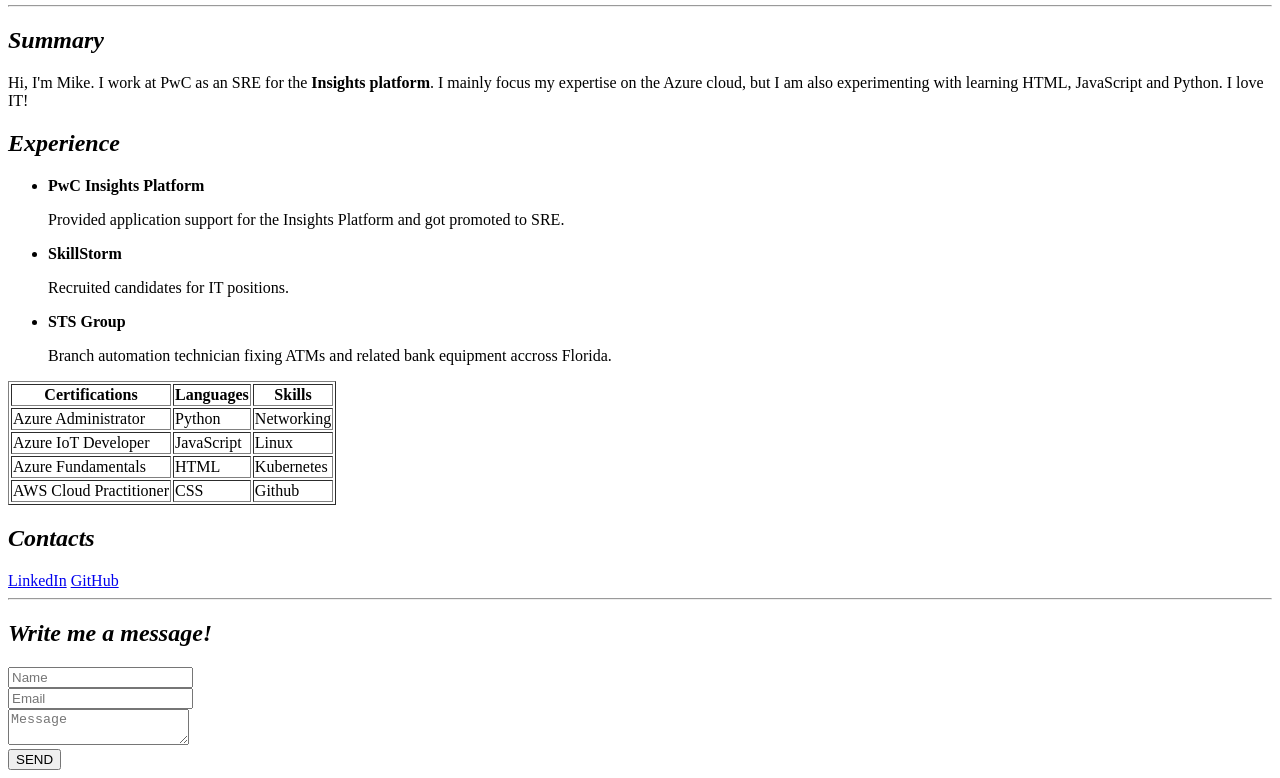
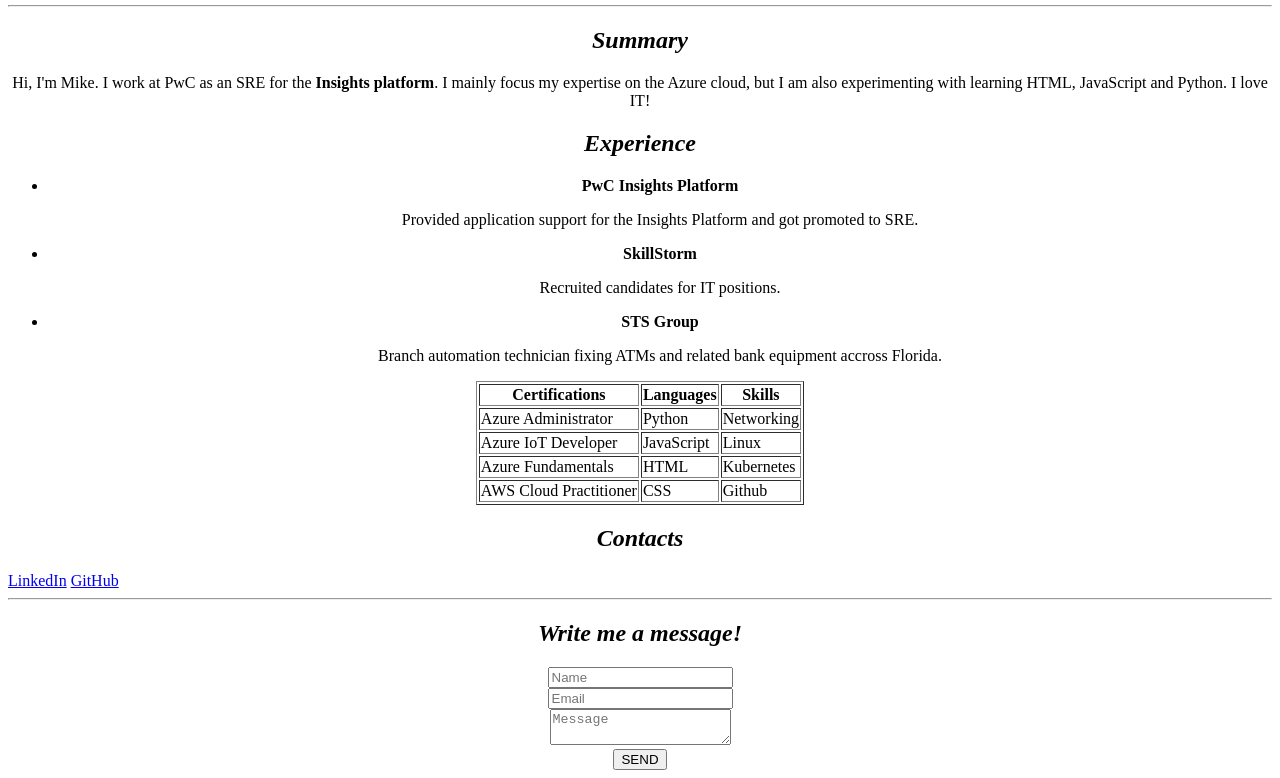
Before and after one commit to MikeWolski/JavaScript-Website, a website: page index.html in a window 1280 px wide. Shown: the part 306-1084 px from the top of the page. Drawn offline with Linux system fonts and the light colour scheme.

Commit message:
centered everything

```diff
--- a/index.html
+++ b/index.html
@@ -8,10 +8,10 @@
 		<p align="center"><b>Site Reliability Engineer</b></p>
 		<img align="center" src=https://cdn2.iconfinder.com/data/icons/avatars-99/62/avatar-370-456322-512.png alt="My picture" width=20%>
 		<hr>
-		<h2><i>Summary</i></h2>
-		<p>Hi, I'm Mike. I work at PwC as an SRE for the <strong>Insights platform</strong>. I mainly focus my expertise on the Azure cloud, but I am also experimenting with learning HTML, JavaScript and Python. I love IT!</p>
-		<h2><i>Experience</i></h2>
-		<ul>
+		<h2 align="center"><i>Summary</i></h2>
+		<p align="center">Hi, I'm Mike. I work at PwC as an SRE for the <strong>Insights platform</strong>. I mainly focus my expertise on the Azure cloud, but I am also experimenting with learning HTML, JavaScript and Python. I love IT!</p>
+		<h2 align="center"><i>Experience</i></h2>
+		<ul align="center">
 			<li><b>PwC Insights Platform</b>
 			<p>Provided application support for the Insights Platform and got promoted to SRE.</p></li>
 			<li><b>SkillStorm</b>
@@ -19,7 +19,7 @@
 			<li><b>STS Group</b>
 			<p>Branch automation technician fixing ATMs and related bank equipment accross Florida.</p></li>
 		</ul>
-		<table border="1">
+		<table border="1" align="center">
 			<tr>
 				<th>Certifications</th>
 				<th>Languages</th>
@@ -46,12 +46,12 @@
 				<td>Github</td>
 			</tr>
 		</table>
-		<h2><i>Contacts</i></h2>
+		<h2 align="center"><i>Contacts</i></h2>
 		<a href="https://linkedin.com/in/michaelbwolski" target="_blank">LinkedIn</a>
 		<a href="https://github.com/MikeWolski" target="_blank">GitHub</a>
 		<hr>
-		<h2><i>Write me a message!</i></h2>
-		<form>
+		<h2 align="center"><i>Write me a message!</i></h2>
+		<form align="center">
 		<input placeholder="Name" required><br>
 		<input placeholder="Email" required><br>
 		<textarea placeholder="Message" required></textarea><br>
```
